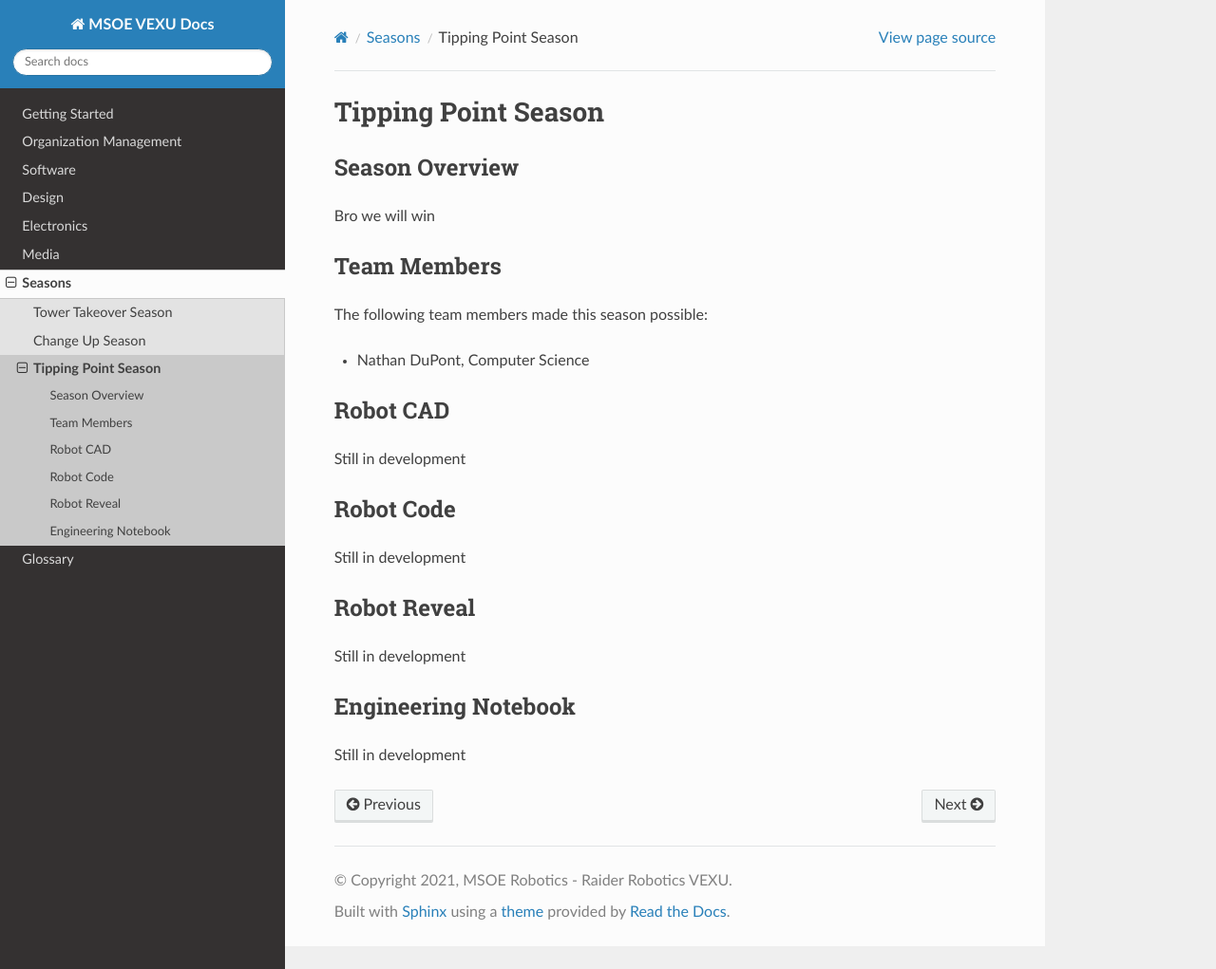
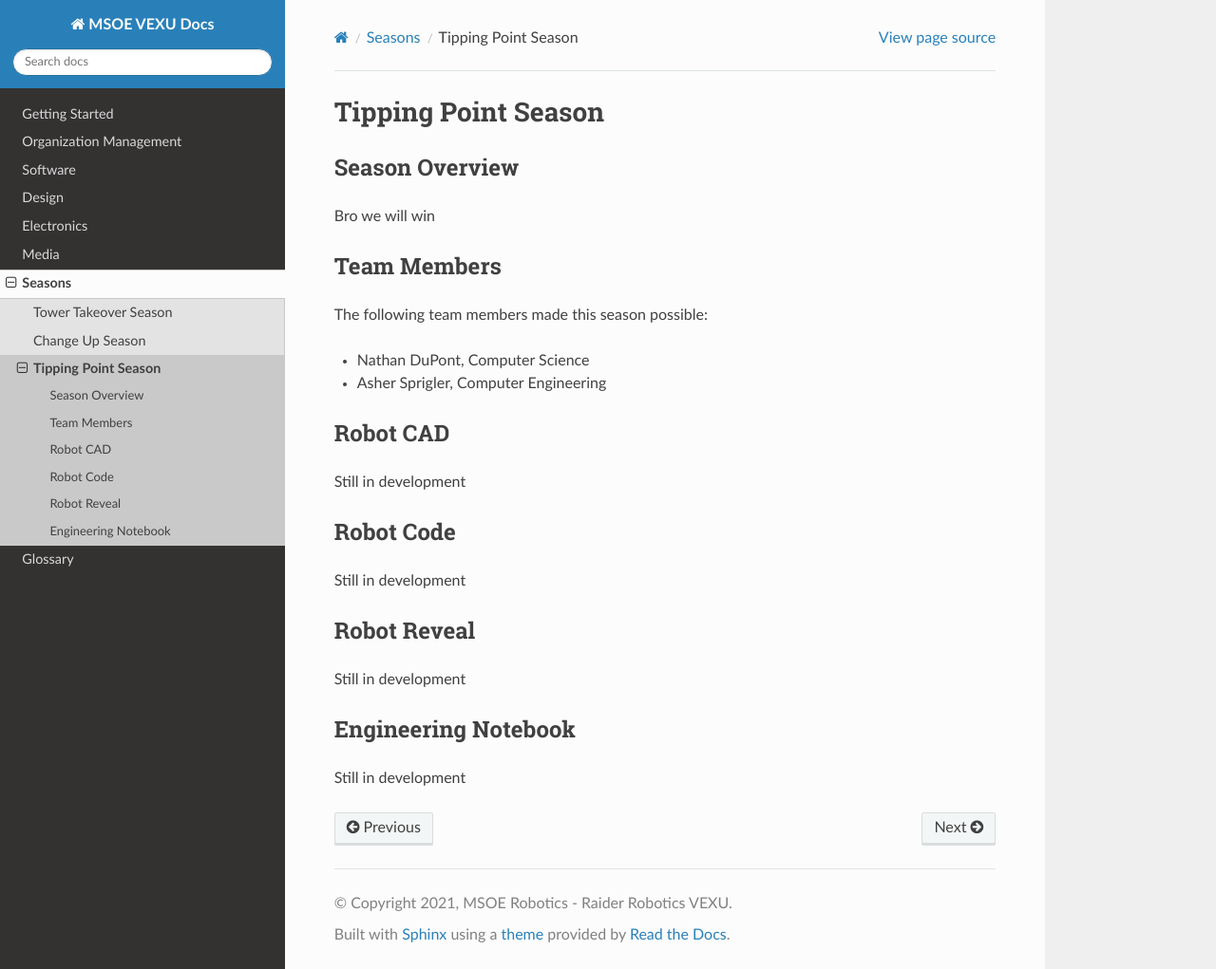
Before and after one commit to msoe-vex/docs, a Sphinx documentation site: the page built from source/seasons/tipping-point/tipping-point.rst, in a window 1280 px wide and 1021 px high. Shown: the whole window at 95% size. Built offline with Sphinx 7.4.7 and the Read the Docs theme 2.0.0, drawn with Linux system fonts in a browser that asks for light colours.

Commit message:
Update tipping-point.rst
I sure did add my name to the list of people on the team

```diff
--- a/source/seasons/tipping-point/tipping-point.rst
+++ b/source/seasons/tipping-point/tipping-point.rst
@@ -14,7 +14,7 @@ Team Members
 The following team members made this season possible:
 
 - Nathan DuPont, Computer Science
-
+- Asher Sprigler, Computer Engineering
 
 Robot CAD
 =========
```
